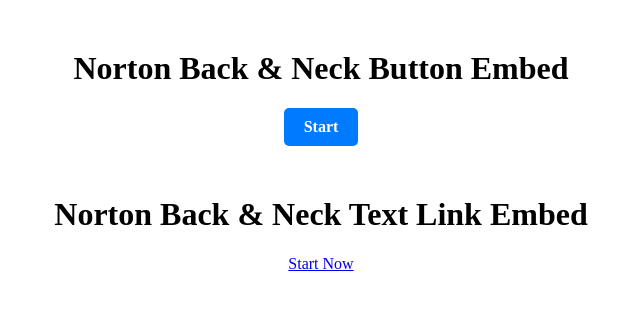
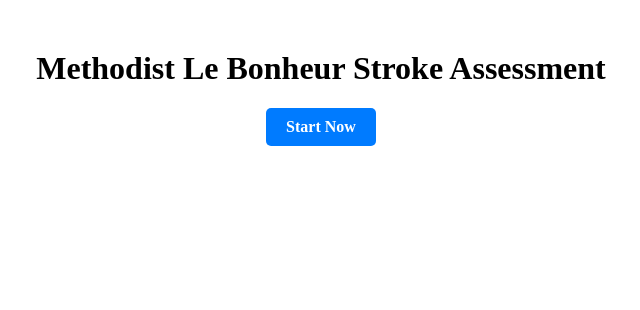
Before and after one commit to jbadot12/hra-sandbox, a plain HTML site: page index.html in a window 1280 px wide. Shown: the whole page, without its empty margins (319-959 px from the left). Drawn offline with Linux system fonts and the light colour scheme.

Commit message:
Update index.html

```diff
--- a/index.html
+++ b/index.html
@@ -3,7 +3,7 @@
 <head>
     <meta charset="UTF-8">
     <meta name="viewport" content="width=device-width, initial-scale=1.0">
-    <title>Norton Back & Neck HRA Testing</title>
+    <title>Methodist Le Bonheur Stroke Assessment</title>
     <style>
         .center {
             text-align: center;
@@ -23,13 +23,8 @@
 </head>
 <body>
     <div class="center">
-        <h1>Norton Back & Neck Button Embed</h1>
-        <a class="evalia-link evalia-button-style" target="_blank" href="https://nortonhealthcare.hra.health/v3/c7ed01b8-489e-4baa-b5f6-69684e9085d5">Start</a>
-    </div>
-
-    <div class="center">
-        <h1>Norton Back & Neck Text Link Embed</h1>
-        <a class="evalia-link" target="_blank" href="https://profilers.evaliahealth.com/v3/c7ed01b8-489e-4baa-b5f6-69684e9085d5">Start Now</a>
+        <h1>Methodist Le Bonheur Stroke Assessment</h1>
+        <a class="evalia-link evalia-button-style" target="_blank" href="https://profilers.evaliahealth.com/v3/074ea6d8-a2ae-4b77-a0a1-3e01804b23fb">Start Now</a>
     </div>
 
     <script src="//resources.static.evaliahealth.com/evalia-implementation-kit/evalia.js" type="text/javascript" async></script>
```
